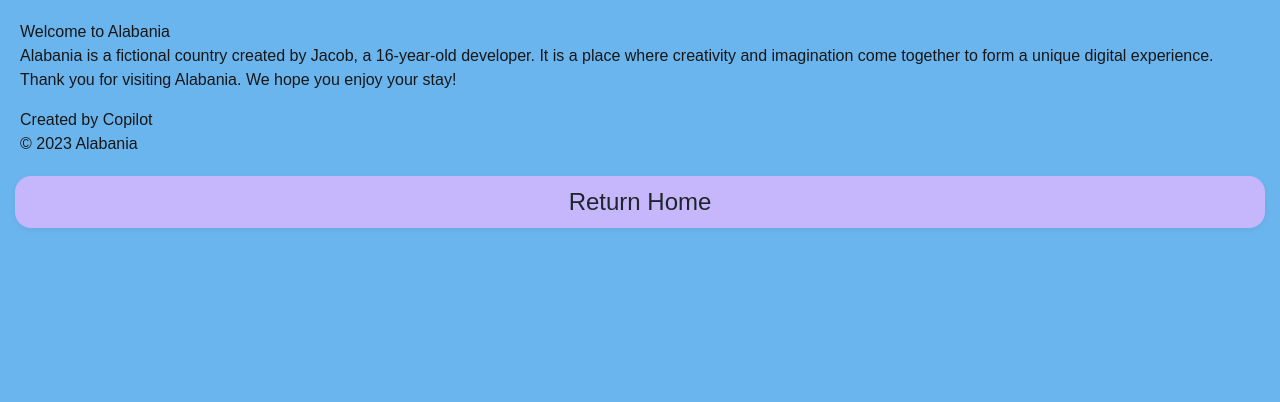
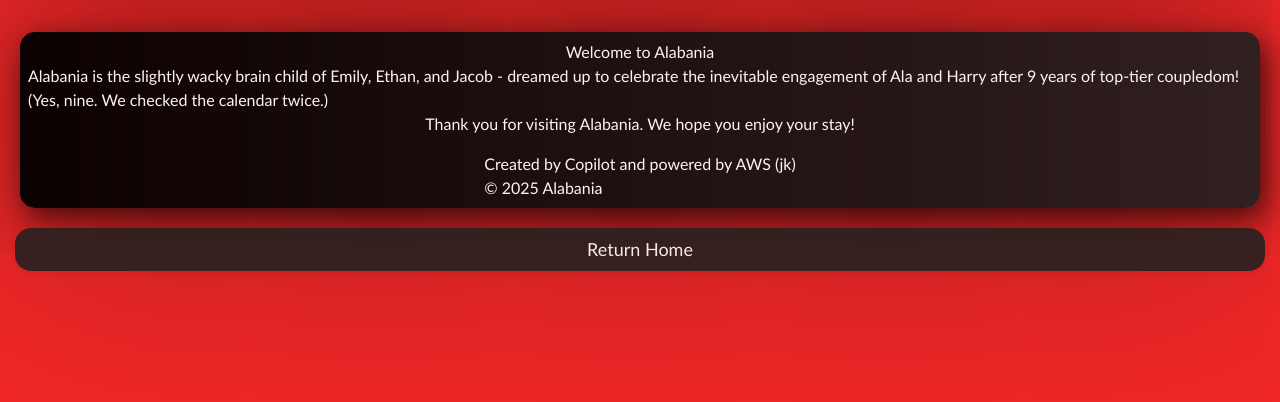
Before and after one commit to jdsmith104/alabania-web, a Next.js app: page /about in a window 1280 px wide. Shown: the top 402 px of the page. Built offline with nearby package versions, Linux system fonts and the light colour scheme.

Commit message:
update colours

```diff
--- a/src/app/about/about.module.css
+++ b/src/app/about/about.module.css
@@ -1,3 +1,19 @@
 .about-page {
     margin: 20px;
+    margin-top: 2rem;
+    padding: 0.5rem 0.5rem;
+    border-radius: 1rem;
+    box-shadow: 0 2px 8px rgba(0, 0, 0, 0.07);
+    min-width: 320px;
+    min-height: 80px;
+    display: flex;
+    flex-direction: column;
+    align-items: center;
+    justify-content: center;
+    opacity: 0.95;
+    transition: opacity 0.3s ease;
+    border-radius: 15px;
+    box-shadow: rgb(0, 0, 0, 0.7) 5px 10px 30px, rgb(0, 0, 0, 0.7) -5px 0px 250px;
+    background: linear-gradient(to right, rgb(0, 0, 0), var(--secondary));
+    font-family: 'Gill Sans', 'Gill Sans MT', 'Calibri', 'Trebuchet MS', sans-serif;
 }
--- a/src/app/about/about.tsx
+++ b/src/app/about/about.tsx
@@ -4,13 +4,13 @@ import styles from "./about.module.css"
 export default function About() {
     return (
         <div>
-            <div className={styles["about-page"]} >
+            <div className={styles["about-page"]}  >
                 <h2>Welcome to Alabania</h2>
-                <p>Alabania is a fictional country created by Jacob, a 16-year-old developer. It is a place where creativity and imagination come together to form a unique digital experience.</p>
+                <p>Alabania is the slightly wacky brain child of Emily, Ethan, and Jacob - dreamed up to celebrate the inevitable engagement of Ala and Harry after 9 years of top-tier coupledom! (Yes, nine. We checked the calendar twice.)</p>
                 <p>Thank you for visiting Alabania. We hope you enjoy your stay!</p>
                 <footer className="mt-4">
-                    <p>Created by Copilot</p>
-                    <p>© 2023 Alabania</p>
+                    <p>Created by Copilot and powered by AWS (jk)</p>
+                    <p>© 2025 Alabania</p>
                 </footer>
             </div>
             <HomeLink />
--- /dev/null
+++ b/src/app/credits/page.tsx
@@ -0,0 +1,5 @@
+import About from "./credits";
+
+export default function AboutPage() {
+    return <About />;
+}
--- a/src/app/globals.css
+++ b/src/app/globals.css
@@ -1,8 +1,9 @@
 @import "tailwindcss";
 
 :root {
-  --background: #6bb5ee;
-  --foreground: #171717;
+  --background: #f32828;
+  --foreground: #ffffff;
+  --secondary: #272020;
 }
 
 @theme inline {
--- a/src/app/info.module.css
+++ b/src/app/info.module.css
@@ -11,31 +11,35 @@
     margin-top: 2rem;
     padding: 0.5rem 0.5rem;
     border-radius: 1rem;
-    background: #d0b7fd;
     box-shadow: 0 2px 8px rgba(0, 0, 0, 0.07);
-    min-width: 200px;
-    min-height: 100px;
+    min-width: 320px;
+    min-height: 80px;
     display: flex;
     align-items: center;
     justify-content: center;
-    opacity: 0.9;
+    opacity: 0.95;
     transition: opacity 0.3s ease;
     font-size: x-large;
+    border-radius: 15px;
+    box-shadow: rgb(0, 0, 0, 0.7) 5px 10px 30px, rgb(0, 0, 0, 0.7) -5px 0px 250px;
+    background: linear-gradient(to right, rgb(0, 0, 0), var(--secondary));
+    font-family: 'Gill Sans', 'Gill Sans MT', Calibri, 'Trebuchet MS', sans-serif;
 }
 
 .home-link {
     margin-top: 2rem;
     padding: 0.5rem 0.5rem;
     border-radius: 1rem;
-    background: #d0b7fd;
+    background: var(--secondary);
     box-shadow: 0 2px 8px rgba(0, 0, 0, 0.07);
     display: flex;
     align-items: center;
     justify-content: center;
     opacity: 0.9;
     transition: opacity 0.3s ease;
-    font-size: x-large;
+    font-size: large;
     margin: 15px;
+    font-family: 'Gill Sans', 'Gill Sans MT', Calibri, 'Trebuchet MS', sans-serif;
 }
 
 @media screen and (max-width: 750px) {
--- a/src/app/info.tsx
+++ b/src/app/info.tsx
@@ -7,9 +7,9 @@ import Link from 'next/link';
 export default function OpeningVideo() {
     const [siteEntered, setSiteEntered] = useState(true);
 
-  const makeCard = (title: string, link: string, key: number, onClick?: () => void) => {
+    const makeCard = (title: string, link: string, key: number, ready: boolean, onClick?: () => void) => {
         return (
-      <div className={styles["link-card"]} key={key} onClick={onClick} hidden={!siteEntered}>
+            <div className={styles["link-card"]} key={key} onClick={onClick} hidden={!siteEntered || !ready}>
                 <h2><Link href={link.includes("http") ? link : `/${link}`} > {title} </Link></h2>
             </div >
         );
@@ -19,36 +19,42 @@ export default function OpeningVideo() {
         {
             title: "Itinerary",
             link: "itinerary",
+            ready: true
         },
         {
-      title: "Sites",
+            title: "Map",
             link: "https://maps.app.goo.gl/pgrmFAmukCt5KxgZ6",
+            ready: true
         },
         {
             title: "FAQs",
             link: "https://docs.google.com/document/d/130Xmkp_qUiL_KkIMj9MogFwS22kcnpVSjkyqOPV-87U/edit?usp=sharing",
+            ready: true
         },
         {
             title: "Welcome video",
             link: "",
             onClick: () => setSiteEntered(false),
+            ready: true
         },
         {
             title: "About",
             link: "about",
+            ready: true
         },
         {
             title: "Credits",
             link: "credits",
+            ready: false
         }
     ];
 
     return (
         <div className={styles["centered-container"]}>
             <iframe className={styles["iframe"]} hidden={siteEntered} height="315" src="https://www.youtube.com/embed/FwMyLui2nrM?si=0q_h2NtL2kKCNtwC" title="YouTube video player" frameBorder="0" allow="accelerometer; autoplay; clipboard-write; encrypted-media; gyroscope; picture-in-picture; web-share" referrerPolicy="strict-origin-when-cross-origin" allowFullScreen></iframe>
-      <button hidden={siteEntered} className="mt-4 px-4 py-2 bg-blue-500 text-white rounded" onClick={() => setSiteEntered(true)}>Continue to site</button>
+            <button hidden={siteEntered} className={styles["home-link"]} onClick={() => setSiteEntered(true)}>Continue to site</button>
             {cards.map((card, index) => (
-        makeCard(card.title, card.link, index, card.onClick)
+                makeCard(card.title, card.link, index, card.ready, card.onClick)
             ))}
         </div>
 
```
Also changed, not shown: src/app/HomeLink.tsx (+4 -3 lines). Lines whose indentation alone changed are shown as unchanged.
